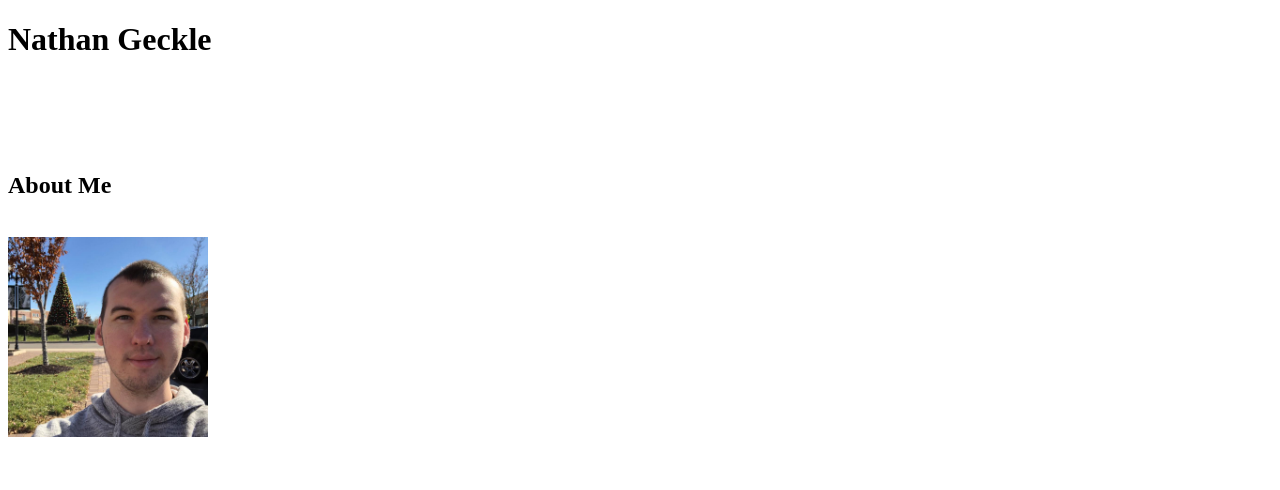
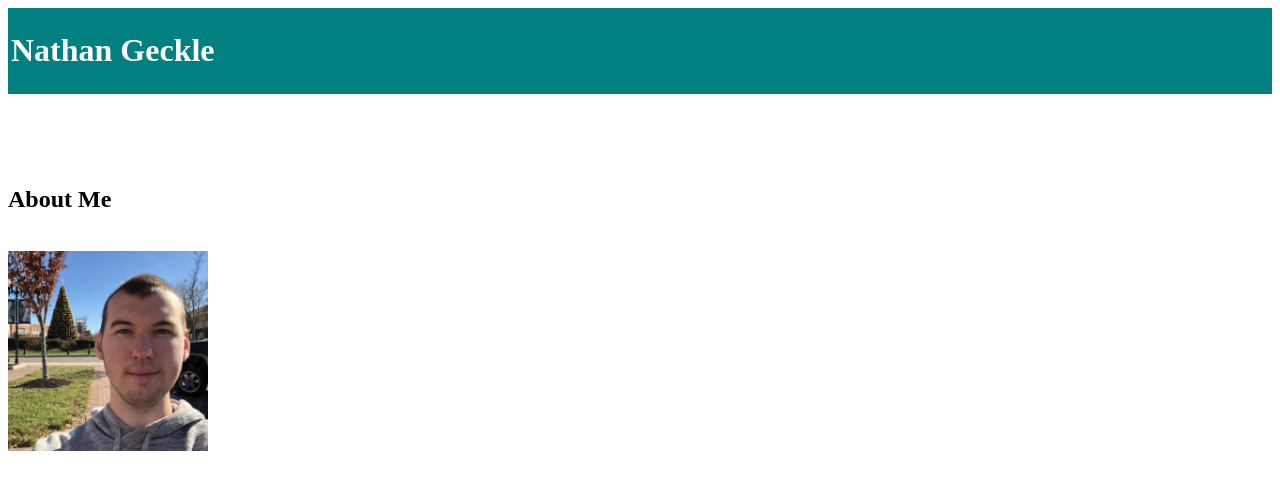
Before and after one commit to NGeckle/Basic-Portfolio, a plain HTML site: page index.html in a window 1280 px wide. Drawn offline with Linux system fonts and the light colour scheme; files whose address does not match are found by name.

Commit message:
Changes to index.html

```diff
--- a/assets/css/style.css
+++ b/assets/css/style.css
@@ -0,0 +1,8 @@
+header {
+    border-style: solid;
+    border-color: teal;
+    background: teal;
+}
+h1 {
+    color: white;
+}
--- a/index.html
+++ b/index.html
@@ -8,10 +8,20 @@
         <meta charset="UTF-8">
         <meta name="viewport" content="width=device-width, initial-scale=1.0">
         <meta http-equiv="X-UA-Compatible" content="ie=edge">
-        <link rel="stylesheet" type="text/css" href"/Users/nathangeckle/CodingBootcamp/Basic-Portfolio/assets/css/style.css">
+        <link rel="stylesheet" type="text/css" href"/assets/css/style.css">
     </head>
     <body>
-        <h1>Nathan Geckle</h1>
+        <header><h1>Nathan Geckle</h1></header>
+        <style>
+            header {
+                 border-style: solid;
+                 border-color: teal;
+                background: teal;
+            }
+            h1 {
+                 color: white;
+            }
+        </style>
 
         <br><br><br><br>
 
```
